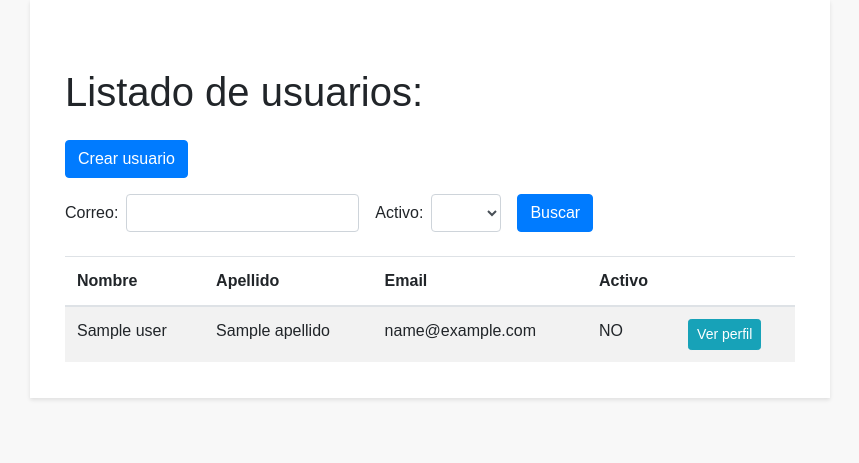
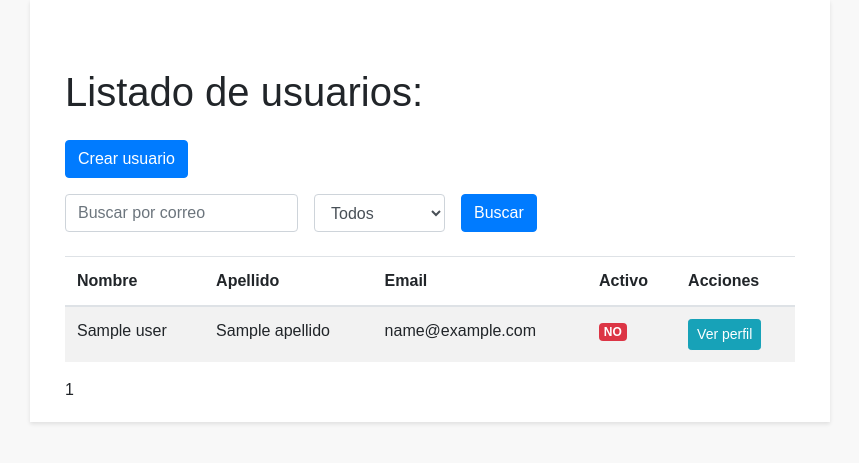
Before and after one commit to federicoherce/cidepint, a Python web app: template admin/src/web/templates/users/index.html in a window 1280 px wide. Shown: the part 136-599 px from the top of the page, without its empty margins (210-1069 px from the left). Run offline with Jinja, Linux system fonts and the light colour scheme; the template is opened without the code that fills it: most values are stand-ins (such as "Sample title", 1, 10 or a date in 2020); some libraries are stand-ins or nearby versions.

Commit message:
Add pagination to users list

```diff
--- a/admin/src/core/instituciones/__init__.py
+++ b/admin/src/core/instituciones/__init__.py
@@ -36,6 +36,5 @@ def list_instituciones():
     return instituciones
 
 
-
 def paginate_instituciones(page, per_page):
     return Institucion.query.paginate(page=page, per_page=per_page)
--- a/admin/src/web/controllers/instituciones.py
+++ b/admin/src/web/controllers/instituciones.py
@@ -4,9 +4,8 @@ from src.web.helpers.auth import login_required, has_permissions
 from forms.institucion_form import InstitucionForm
 from flask import current_app as app
 
+instituciones_bp = Blueprint("instituciones", __name__, url_prefix="/instituciones")
 
-
-instituciones_bp = Blueprint("instituciones", __name__, url_prefix="/instituciones")
 
 @instituciones_bp.route('/instituciones', methods=['GET'])
 @login_required
@@ -18,6 +17,7 @@ def list_instituciones():
     per_page = app.config['PER_PAGE']
     paginated_instits = instituciones.paginate_instituciones(page, per_page)
     return render_template("instituciones/list_instituciones.html", instits=paginated_instits)
+
 
 @instituciones_bp.route('/institucion/<int:id>', methods=['GET'])
 @login_required
--- a/admin/src/web/templates/users/index.html
+++ b/admin/src/web/templates/users/index.html
@@ -9,25 +9,19 @@
 
     <form method="GET" action="{{ url_for('users.index') }}" class="form-inline mb-4 mt-3">
         <div class="form-group">
-            <label for="email" class="mr-2">Correo:</label>
-            {% if request.args.get('email') %}
-                <input type="text" id="email" name="email" value="{{ request.args.get('email') }}" class="form-control">
-            {% else %}
-                <input type="text" id="email" name="email" label="Ingrese un correo" class="form-control">
-            {% endif %}
+            <input type="text" id="email" name="email"
+            {% if request.args.get('email') %} value="{{request.args.get('email')}}" {% else %} value="" {% endif %} class="form-control" placeholder="Buscar por correo">
         </div>
-
         <div class="form-group mx-sm-3">
-            <label for="estado" class="mr-2">Activo:</label>
             <select id="estado" name="estado" class="form-control">
-                <option value="todos"></option>
-                <option value="activo">SI</option>
-                <option value="bloqueado">NO</option>
+                <option value="todos">Todos</option>
+                <option value="activo">Activos</option>
+                <option value="bloqueado">Bloqueados</option>
             </select>
         </div>
-
         <button type="submit" class="btn btn-primary">Buscar</button>
     </form>
+
     {% if users %}
     <table class="table table-striped">
         <thead>
@@ -36,7 +30,7 @@
                 <th>Apellido</th>
                 <th>Email</th>
                 <th>Activo</th>
-                <th></th>
+                <th>Acciones</th>
             </tr>
         </thead>
         <tbody>
@@ -47,16 +41,81 @@
                 <td>{{ user.email }}</td>
                 <td>
                     {% if user.activo %}
-                        SI
+                        <span class="badge badge-success">SI</span>
                     {% else %}
-                        NO
+                        <span class="badge badge-danger">NO</span>
                     {% endif %}
                 </td>
-                <td><a href="{{ url_for('users.user_profile', user_id=user.id) }}" class="btn btn-info btn-sm">Ver perfil</a></td>
+                <td>
+                    <a href="{{ url_for('users.user_profile', user_id=user.id) }}" class="btn btn-info btn-sm">Ver perfil</a>
+                </td>
             </tr>
             {% endfor %}
         </tbody>
     </table>
+
+    <div class="pagination">
+        <span class="step-links">
+            {% if pagination.has_prev %}
+                <a href="?page=1&email={{ request.args.get('email') }}&estado={{ request.args.get('estado') }}">&laquo; first</a>
+                <a href="?page={{ pagination.prev_num }}&email={{ request.args.get('email') }}&estado={{ request.args.get('estado') }}">previous</a>
+            {% endif %}
+
+            {% for page_num in pagination.iter_pages() %}
+                {% if page_num %}
+                    {% if page_num == pagination.page %}
+                        <span class="current">{{ page_num }}</span>
+                    {% else %}
+                        <a href="?page={{ page_num }}&email={{ request.args.get('email') }}&estado={{ request.args.get('estado') }}">{{ page_num }}</a>
+                    {% endif %}
+                {% else %}
+                    <span class="ellipsis">...</span>
+                {% endif %}
+            {% endfor %}
+
+            {% if pagination.has_next %}
+                <a href="?page={{ pagination.next_num }}&email={{ request.args.get('email') }}&estado={{ request.args.get('estado') }}">next</a>
+                <a href="?page={{ pagination.pages }}&email={{ request.args.get('email') }}&estado={{ request.args.get('estado') }}">last &raquo;</a>
+            {% endif %}
+        </span>
+    </div>
+
+    <!-- <div class="pagination">
+        <ul class="pagination justify-content-center">
+            {% if pagination.has_prev %}
+                <li class="page-item">
+                    <a class="page-link" href="?page=1&email={{ request.args.get('email') }}&estado={{ request.args.get('estado') }}">&laquo; first</a>
+                </li>
+                <li class="page-item">
+                    <a class="page-link" href="?page={{ pagination.prev_num }}&email={{ request.args.get('email') }}&estado={{ request.args.get('estado') }}">previous</a>
+                </li>
+            {% endif %}
+
+            {% for page_num in pagination.iter_pages() %}
+                {% if page_num %}
+                    <li class="page-item {% if page_num == pagination.page %}active{% endif %}">
+                        <a class="page-link" href="?page={{ page_num }}&email={{ request.args.get('email') }}&estado={{ request.args.get('estado') }}">{{ page_num }}</a>
+                    </li>
+                {% else %}
+                    <li class="page-item disabled">
+                        <span class="page-link">...</span>
+                    </li>
+                {% endif %}
+            {% endfor %}
+
+            {% if pagination.has_next %}
+                <li class="page-item">
+                    <a class="page-link" href="?page={{ pagination.next_num }}&email={{ request.args.get('email') }}&estado={{ request.args.get('estado') }}">next</a>
+                </li>
+                <li class="page-item">
+                    <a class="page-link" href="?page={{ pagination.pages }}&email={{ request.args.get('email') }}&estado={{ request.args.get('estado') }}">last &raquo;</a>
+                </li>
+            {% endif %}
+        </ul>
+    </div>-->
+
+
+
     {% else %}
         <h2>No se encontraron usuarios</h2>
     {% endif %}
```
Also changed, not shown: admin/src/core/auth/__init__.py (+23 -9 lines), admin/src/web/controllers/users.py (+13 -12 lines).
